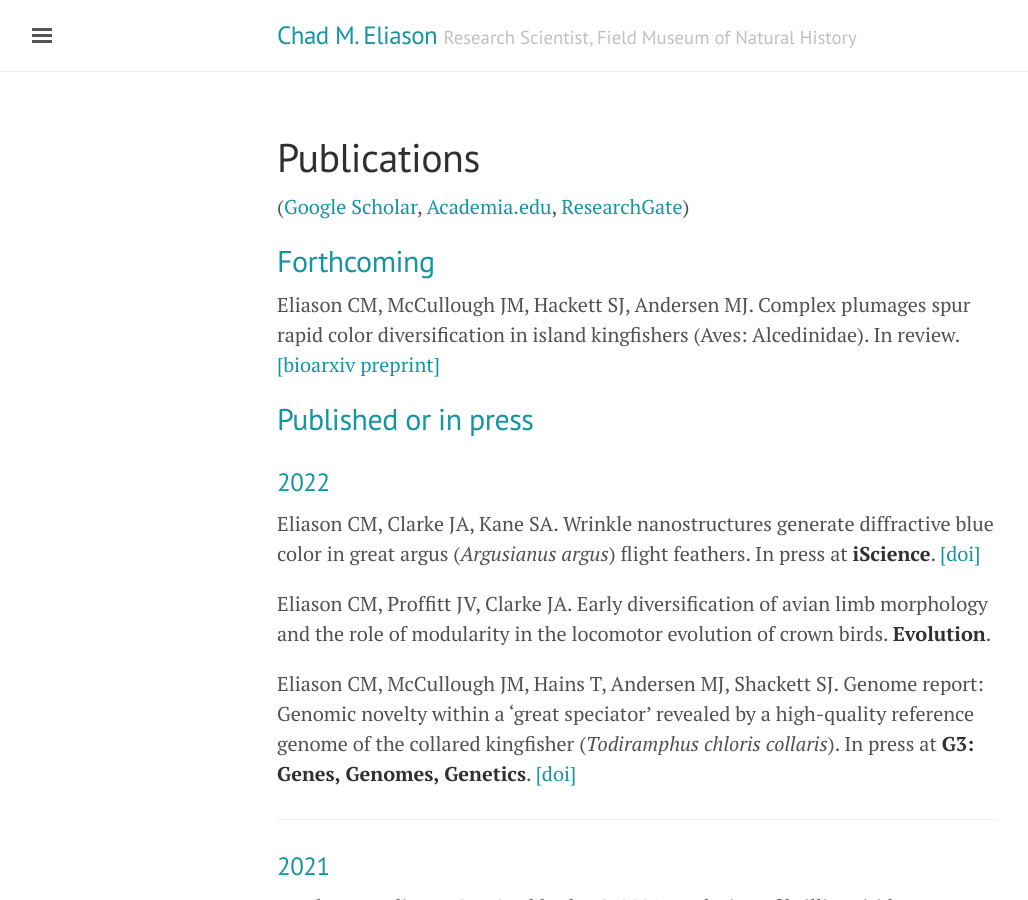
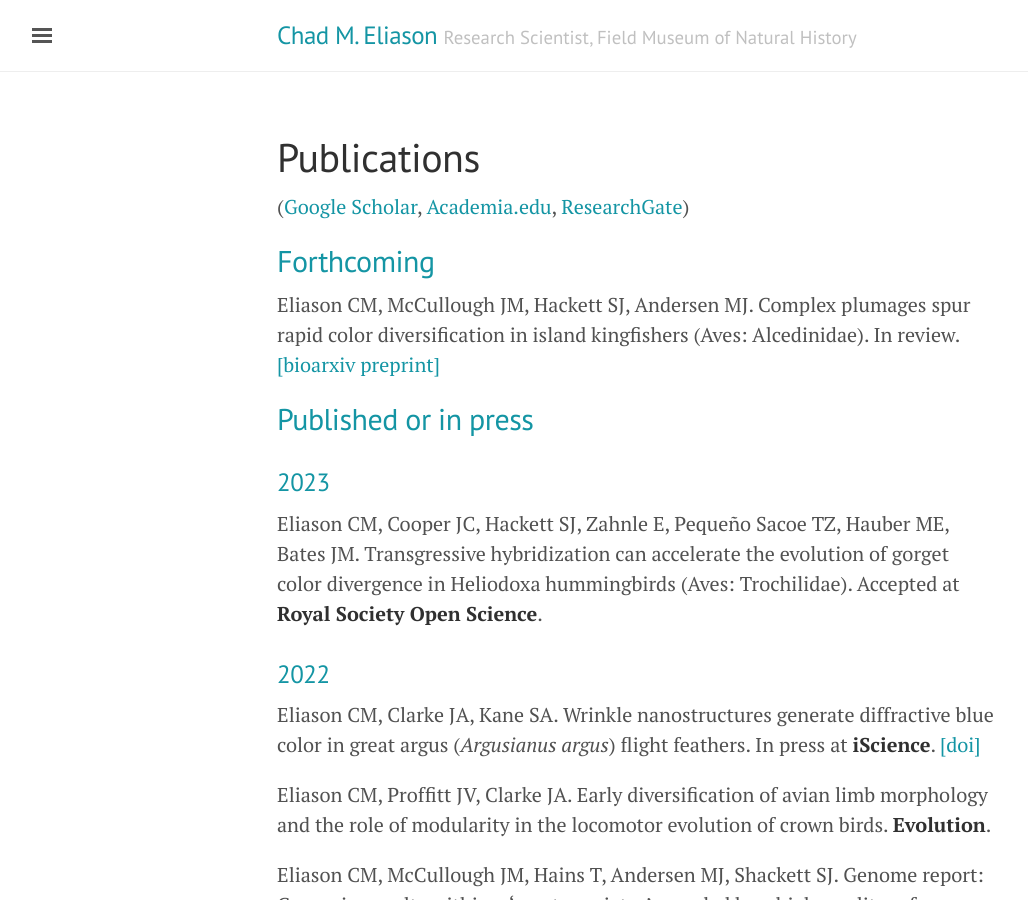
Before and after one commit to celiason/celiason.github.io, a Jekyll site: the page built from 2-publications.md, in a window 1280 px wide and 900 px high. Shown: the whole window, without its empty margins (3-1031 px from the left). Built offline with Jekyll 4.4.1, drawn with Linux system fonts in a browser that asks for light colours.

Commit message:
Update 2-publications.md

```diff
--- a/2-publications.md
+++ b/2-publications.md
@@ -9,11 +9,11 @@ title: Publications
 
 Eliason CM, McCullough JM, Hackett SJ, Andersen MJ. Complex plumages spur rapid color diversification in island kingfishers (Aves: Alcedinidae). In review. [[bioarxiv preprint]](https://doi.org/10.1101/2022.09.26.509475)
 
-<!--
-Eliason CM, Cooper JC, Hackett SJ, Zahnle E, Pequeño Sacoe TZ, Hauber ME, Bates JM. Transgressive hybridization can accelerate the evolution of gorget color divergence in Heliodoxa hummingbirds (Aves: Trochilidae). In revisions.
--->
+## Published or in press
 
-## Published or in press
+### 2023
+
+Eliason CM, Cooper JC, Hackett SJ, Zahnle E, Pequeño Sacoe TZ, Hauber ME, Bates JM. Transgressive hybridization can accelerate the evolution of gorget color divergence in Heliodoxa hummingbirds (Aves: Trochilidae). Accepted at __Royal Society Open Science__.
 
 ### 2022
 
```
